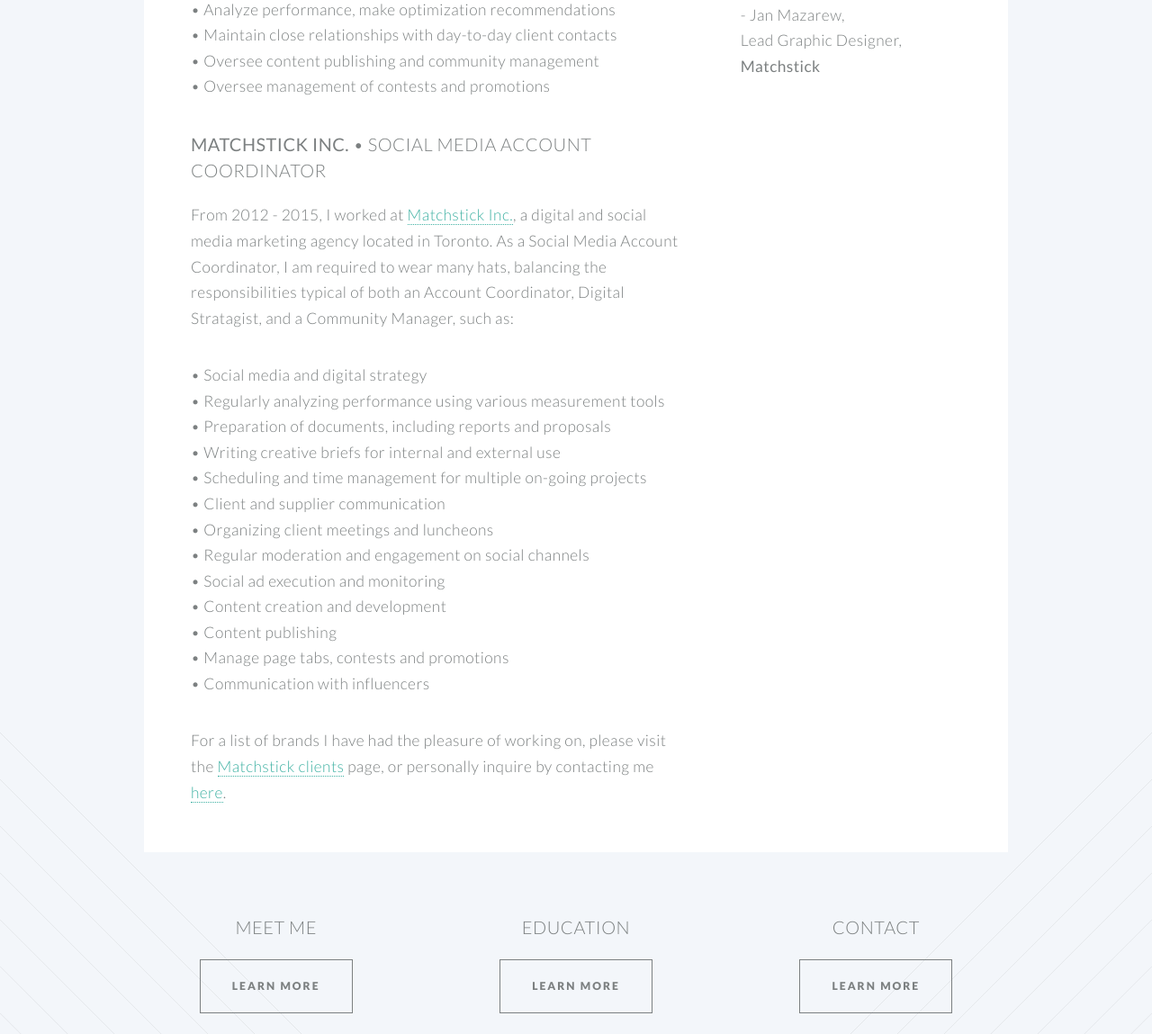
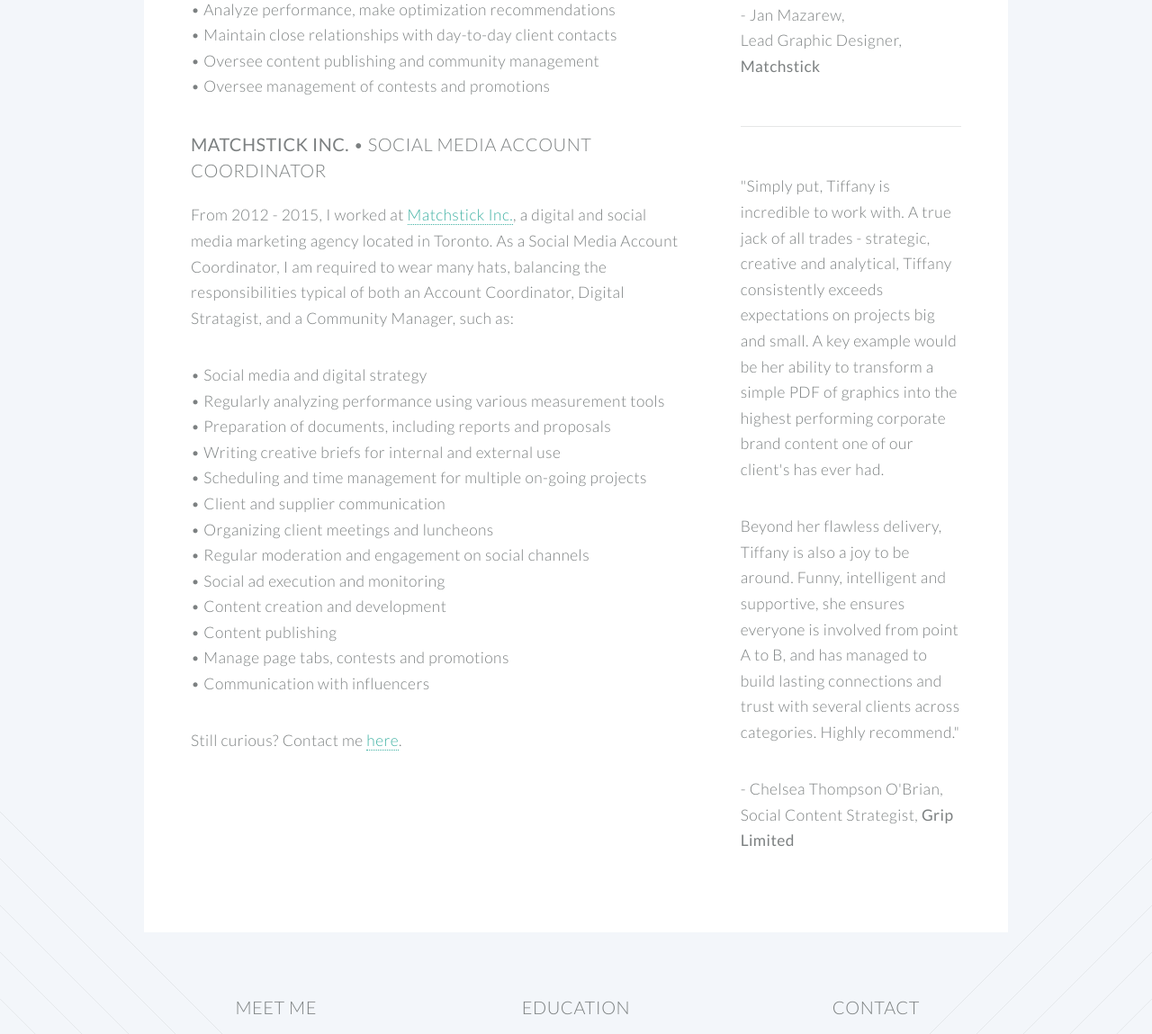
Before and after one commit to tiffanymondesir/tiffanymondesir.github.io, a plain HTML site: page experience.html in a window 1280 px wide. Shown: the part 1946-3095 px from the top of the page at 90% size. Drawn offline with Linux system fonts and the light colour scheme.

Commit message:
Update experience.html

```diff
--- a/experience.html
+++ b/experience.html
@@ -139,7 +139,7 @@
 												</ul>
 											</p>
 											<footer>
-												<p>For a list of brands I have had the pleasure of working on, please visit the <a href="http://www.matchstick.ca/ourclients" target="_blank">Matchstick clients</a> page, or personally inquire by contacting me <a href="contact.html">here</a>.</p>
+												<p>Still curious? Contact me <a href="contact.html">here</a>.</p>
 											</footer>
 										</section>
 									</div>
@@ -168,6 +168,17 @@
 											<p>"Tiffany Mondesir is one of the best people I’ve worked with in the advertising industry. Her strong work ethic and creativity have produced amazing results. She can communicate well with others and I always feel well briefed and informed about creative projects. Whenever I have questions, she knows the answer or can find a solution. Tiffany is always on top of keeping everyone on track to make each project a success."</p>
 											<p>- Jan Mazarew,
 											<br/ >Lead Graphic Designer, <b>Matchstick</b></p>
+											<footer>
+											</footer>
+										</section>
+
+										<section>
+											<header>
+											</header>
+											<p>"Simply put, Tiffany is incredible to work with. A true jack of all trades - strategic, creative and analytical, Tiffany consistently exceeds expectations on projects big and small. A key example would be her ability to transform a simple PDF of graphics into the highest performing corporate brand content one of our client's has ever had.</p>
+											<p>Beyond her flawless delivery, Tiffany is also a joy to be around. Funny, intelligent and supportive, she ensures everyone is involved from point A to B, and has managed to build lasting connections and trust with several clients across categories. Highly recommend."</p>
+											<p>- Chelsea Thompson O'Brian,
+											<br/ >Social Content Strategist, <b>Grip Limited</b></p>
 											<footer>
 											</footer>
 										</section>
```
